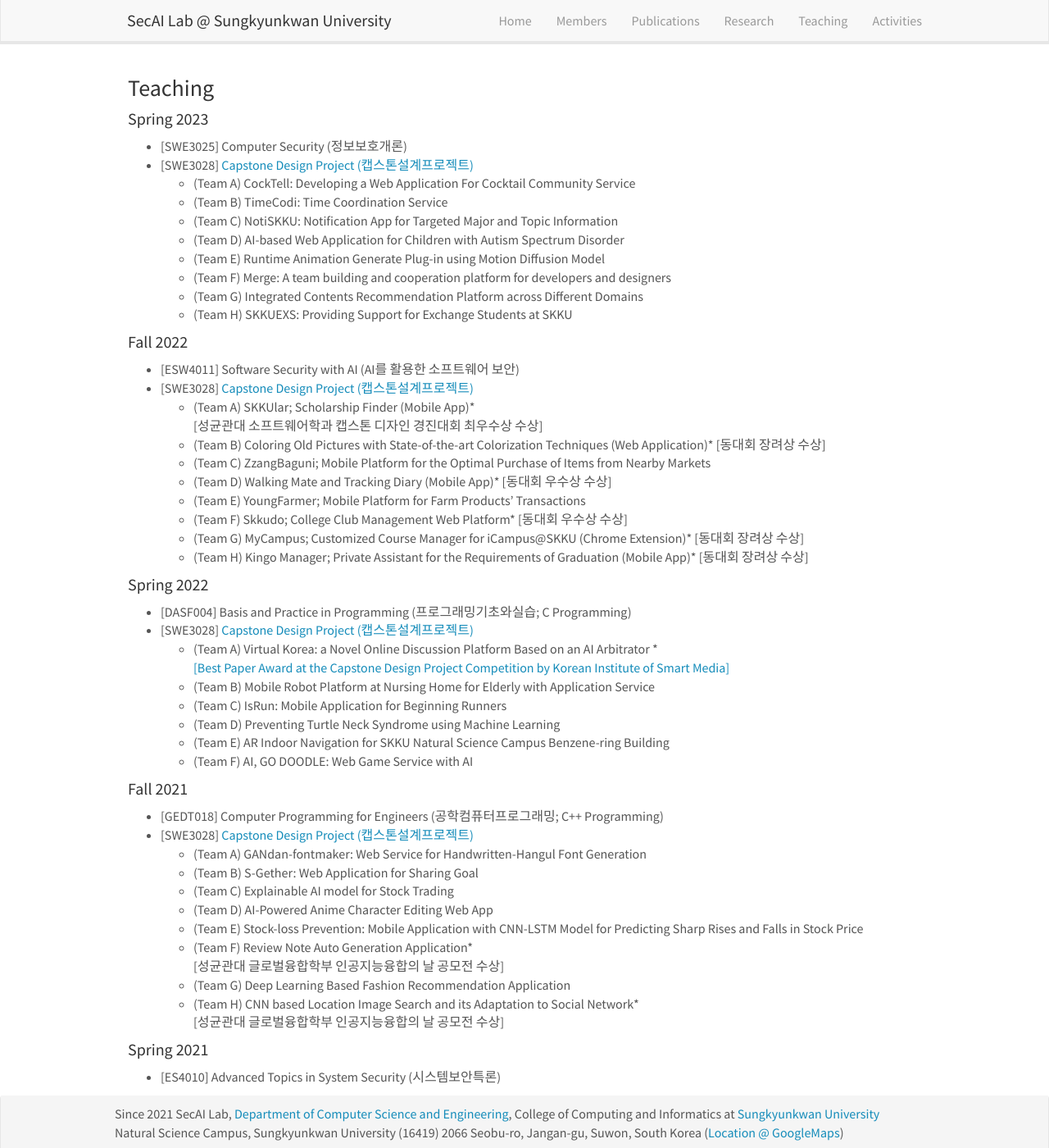
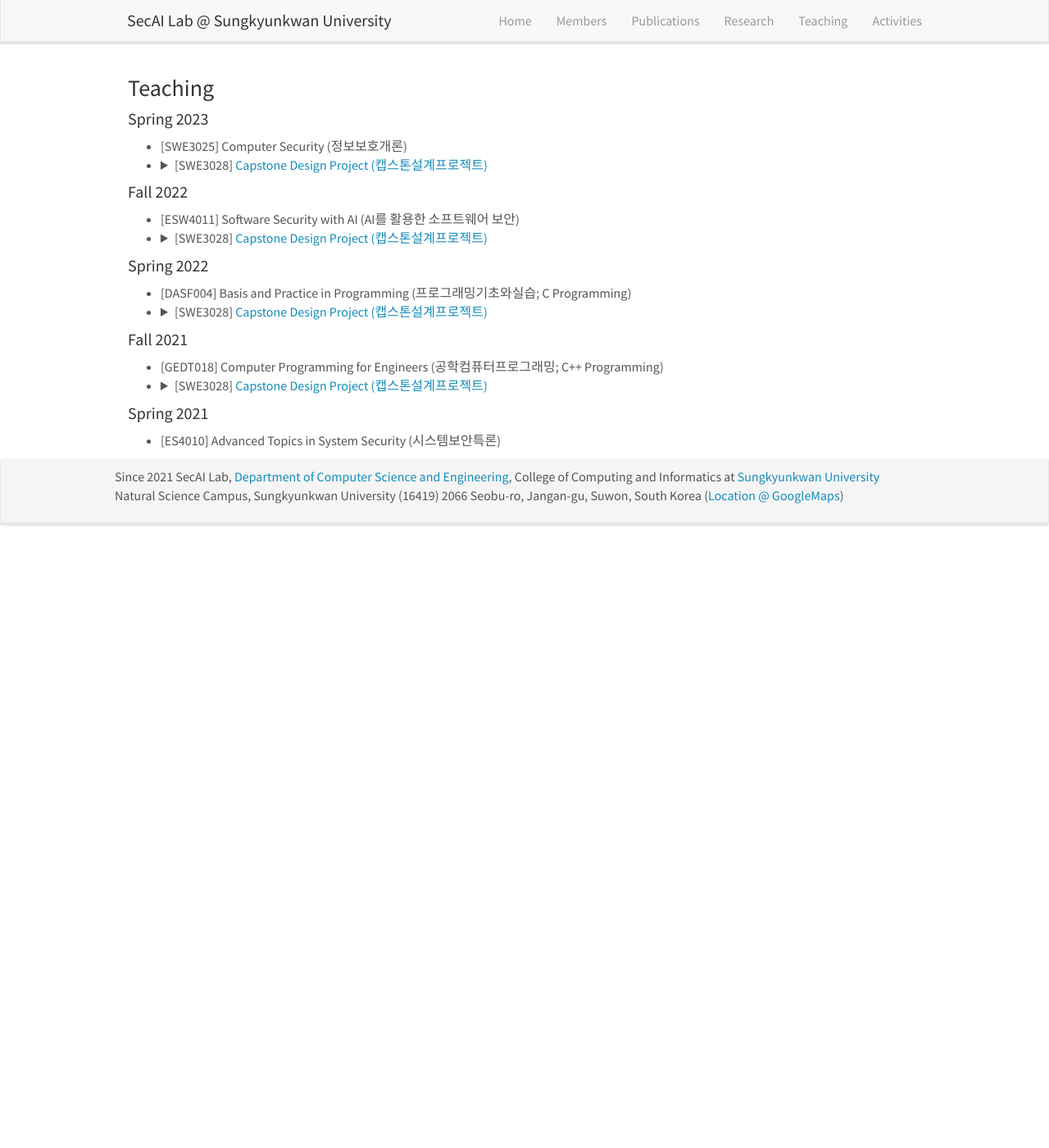
Before and after one commit to SecAI-Lab/secai-lab.github.io, a Jekyll site: the page built from _pages/teaching.md, in a window 1280 px wide and 1400 px high. Shown: the whole window at 82% size. Built offline with Jekyll 4.4.1, drawn with Linux system fonts in a browser that asks for light colours; nearby versions of some CDN libraries.

Commit message:
added drop-down in teaching

```diff
--- a/_pages/teaching.md
+++ b/_pages/teaching.md
@@ -10,53 +10,77 @@ permalink: /teaching/
 
 #### Spring 2023
 * [SWE3025] Computer Security (정보보호개론)
-* [SWE3028] <a href="https://github.com/SecAI-Lab/SWE3028-Spring-2023/" target="_blank">Capstone Design Project (캡스톤설계프로젝트)</a>
-  - (Team A) CockTell: Developing a Web Application For Cocktail Community Service
-  - (Team B) TimeCodi: Time Coordination Service
-  - (Team C) NotiSKKU: Notification App for Targeted Major and Topic Information
-  - (Team D) AI-based Web Application for Children with Autism Spectrum Disorder
-  - (Team E) Runtime Animation Generate Plug-in using Motion Diffusion Model
-  - (Team F) Merge: A team building and cooperation platform for developers and designers
-  - (Team G) Integrated Contents Recommendation Platform across Different Domains
-  - (Team H) SKKUEXS: Providing Support for Exchange Students at SKKU
+* <details markdown="0">
+  <summary>
+  <li> [SWE3028] <a href="https://github.com/SecAI-Lab/SWE3028-Spring-2023/" target="_blank">Capstone Design Project (캡스톤설계프로젝트)</a></li>
+  </summary>
+  <ul>
+    <li>(Team A) CockTell: Developing a Web Application For Cocktail Community Service</li>
+    <li>(Team B) TimeCodi: Time Coordination Service</li>
+    <li>(Team C) NotiSKKU: Notification App for Targeted Major and Topic Information</li>
+    <li>(Team D) AI-based Web Application for Children with Autism Spectrum Disorder </li>
+    <li>(Team E) Runtime Animation Generate Plug-in using Motion Diffusion Model</li>
+    <li>(Team F) Merge: A team building and cooperation platform for developers and designers</li>
+    <li>(Team G) Integrated Contents Recommendation Platform across Different Domains</li>
+    <li>(Team H) SKKUEXS: Providing Support for Exchange Students at SKKU</li>
+  </ul>
+  </details>
 
 #### Fall 2022
 * [ESW4011] Software Security with AI (AI를 활용한 소프트웨어 보안)
-* [SWE3028] <a href="https://github.com/SecAI-Lab/SWE3028-Fall-2022/" target="_blank">Capstone Design Project (캡스톤설계프로젝트)</a>
-  - (Team A) SKKUlar; Scholarship Finder (Mobile App)* <br>
-    [성균관대 소프트웨어학과 캡스톤 디자인 경진대회 최우수상 수상]
-  - (Team B) Coloring Old Pictures with State-of-the-art Colorization Techniques (Web Application)* [동대회 장려상 수상]
-  - (Team C) ZzangBaguni; Mobile Platform for the Optimal Purchase of Items from Nearby Markets
-  - (Team D) Walking Mate and Tracking Diary (Mobile App)* [동대회 우수상 수상]
-  - (Team E) YoungFarmer; Mobile Platform for Farm Products' Transactions
-  - (Team F) Skkudo; College Club Management Web Platform* [동대회 우수상 수상]
-  - (Team G) MyCampus; Customized Course Manager for iCampus@SKKU (Chrome Extension)* [동대회 장려상 수상]
-  - (Team H) Kingo Manager; Private Assistant for the Requirements of Graduation (Mobile App)* [동대회 장려상 수상]
+* <details markdown="0">
+  <summary>
+  <li>[SWE3028] <a href="https://github.com/SecAI-Lab/SWE3028-Fall-2022/" target="_blank">Capstone Design Project (캡스톤설계프로젝트)</a></li>
+  </summary>
+  <ul>
+    <li>(Team A) SKKUlar; Scholarship Finder (Mobile App)* <br>
+    [성균관대 소프트웨어학과 캡스톤 디자인 경진대회 최우수상 수상]</li>
+    <li>(Team B) Coloring Old Pictures with State-of-the-art Colorization Techniques (Web Application)* <br>[동대회 장려상 수상]</li>
+    <li>(Team C) ZzangBaguni; Mobile Platform for the Optimal Purchase of Items from Nearby Markets</li>
+    <li>(Team D) Walking Mate and Tracking Diary (Mobile App)* <br> [동대회 우수상 수상]</li>
+    <li>(Team E) YoungFarmer; Mobile Platform for Farm Products' Transactions</li>
+    <li>(Team F) Skkudo; College Club Management Web Platform* <br> [동대회 우수상 수상]</li>
+    <li>(Team G) MyCampus; Customized Course Manager for iCampus@SKKU (Chrome Extension)* <br> [동대회 장려상 수상]</li>
+    <li>(Team H) Kingo Manager; Private Assistant for the Requirements of Graduation (Mobile App)* <br> [동대회 장려상 수상]</li>
+  </ul>
+  </details>
 
 #### Spring 2022
 * [DASF004] Basis and Practice in Programming (프로그래밍기초와실습; C Programming)
-* [SWE3028] <a href="https://github.com/SecAI-Lab/SWE3028-Spring-2022/" target="_blank">Capstone Design Project (캡스톤설계프로젝트)</a>
-  - (Team A) Virtual Korea: a Novel Online Discussion Platform Based on an AI Arbitrator * <br>
-    <a href="https://kism.or.kr/bbs/board.php?bo_table=AL01000000&wr_id=355" target="_blank">[Best Paper Award at the Capstone Design Project Competition by Korean Institute of Smart Media]</a>
-  - (Team B) Mobile Robot Platform at Nursing Home for Elderly with Application Service
-  - (Team C) IsRun: Mobile Application for Beginning Runners
-  - (Team D) Preventing Turtle Neck Syndrome using Machine Learning
-  - (Team E) AR Indoor Navigation for SKKU Natural Science Campus Benzene-ring Building
-  - (Team F) AI, GO DOODLE: Web Game Service with AI
+* <details markdown="0">
+  <summary>
+  <li>[SWE3028] <a href="https://github.com/SecAI-Lab/SWE3028-Spring-2022/" target="_blank">Capstone Design Project (캡스톤설계프로젝트)</a></li>
+  </summary>
+  <ul>
+    <li>(Team A) Virtual Korea: a Novel Online Discussion Platform Based on an AI Arbitrator * <br>
+    <a href="https://kism.or.kr/bbs/board.php?bo_table=AL01000000&wr_id=355" target="_blank">[Best Paper Award at the Capstone Design Project Competition by Korean Institute of Smart Media]</a></li>
+    <li>(Team B) Mobile Robot Platform at Nursing Home for Elderly with Application Service</li>
+    <li>(Team C) IsRun: Mobile Application for Beginning Runners</li>
+    <li>(Team D) Preventing Turtle Neck Syndrome using Machine Learning</li>
+    <li>(Team E) AR Indoor Navigation for SKKU Natural Science Campus Benzene-ring Building</li>
+    <li>(Team F) AI, GO DOODLE: Web Game Service with AI</li>
+  </ul>
+  </details>
 
 #### Fall 2021
 * [GEDT018] Computer Programming for Engineers (공학컴퓨터프로그래밍; C++ Programming)
-* [SWE3028] <a href="https://github.com/SecAI-Lab/SWE3028-Fall-2021/" target="_blank">Capstone Design Project (캡스톤설계프로젝트)</a>
-  - (Team A) GANdan-fontmaker: Web Service for Handwritten-Hangul Font Generation
-  - (Team B) S-Gether: Web Application for Sharing Goal
-  - (Team C) Explainable AI model for Stock Trading
-  - (Team D) AI-Powered Anime Character Editing Web App
-  - (Team E) Stock-loss Prevention: Mobile Application with CNN-LSTM Model for Predicting Sharp Rises and Falls in Stock Price
-  - (Team F) Review Note Auto Generation Application* <br>
-    [성균관대 글로벌융합학부 인공지능융합의 날 공모전 수상]
-  - (Team G) Deep Learning Based Fashion Recommendation Application
-  - (Team H) CNN based Location Image Search and its Adaptation to Social Network* <br>
-    [성균관대 글로벌융합학부 인공지능융합의 날 공모전 수상]
+* <details markdown="0">
+  <summary>
+  <li>[SWE3028] <a href="https://github.com/SecAI-Lab/SWE3028-Fall-2021/" target="_blank">Capstone Design Project (캡스톤설계프로젝트)</a></li>
+  </summary>
+  <ul>
+    <li>(Team A) GANdan-fontmaker: Web Service for Handwritten-Hangul Font Generation</li>
+    <li>(Team B) S-Gether: Web Application for Sharing Goal</li>
+    <li>(Team C) Explainable AI model for Stock Trading</li>
+    <li>(Team D) AI-Powered Anime Character Editing Web App</li>
+    <li>(Team E) Stock-loss Prevention: Mobile Application with CNN-LSTM Model for Predicting Sharp Rises and Falls in Stock Price</li>
+    <li>(Team F) Review Note Auto Generation Application* <br>
+    [성균관대 글로벌융합학부 인공지능융합의 날 공모전 수상]</li>
+    <li>(Team G) Deep Learning Based Fashion Recommendation Application</li>
+    <li>(Team H) CNN based Location Image Search and its Adaptation to Social Network* <br>
+    [성균관대 글로벌융합학부 인공지능융합의 날 공모전 수상]</li>
+  </ul>
+  </details>
 
 #### Spring 2021
 * [ES4010] Advanced Topics in System Security (시스템보안특론)
```
